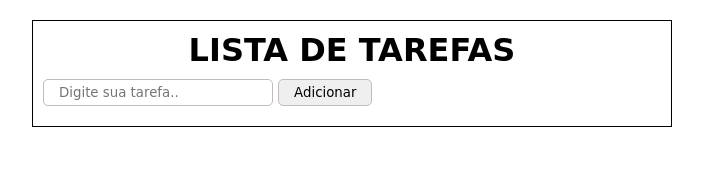
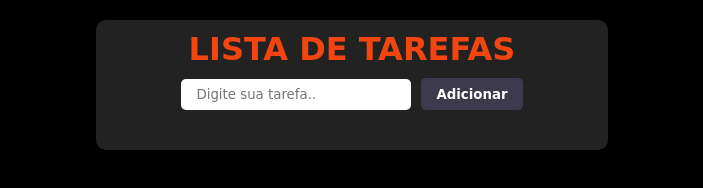
Before and after one commit to Luisokl/Lista-de-tarefas, a plain HTML site: page index.html in a window 1280 px wide. Shown: the whole page, without its empty margins (288-991 px from the left). Drawn offline with Linux system fonts and the light colour scheme; a web font is replaced by a local one.

Commit message:
estilizando app

```diff
--- a/index.html
+++ b/index.html
@@ -11,10 +11,12 @@
         <div class="title">
             <h1>Lista de Tarefas</h1>
         </div>
-        <div id="app">
-            <input type="text" name="text" id="text" placeholder="Digite sua tarefa..">
-            <button>Adicionar</button>
-        </div>
+            <div id="app" class="container-app">
+                <input type="text" name="text" id="text" placeholder="Digite sua tarefa..">
+                <button class="button">
+                    <span class="button-content">Adicionar</span>
+                </button>
+            </div>
         <div id="body">
             <ul>
 
--- a/style.css
+++ b/style.css
@@ -12,44 +12,98 @@ body {
     justify-content: center;
     align-items: start;
     min-height: 100vh;
+    background-color: #000;
 }
 
 .container {
     margin-top: 20px;
     padding: 10px;
-    border: 1px solid #000;
-    width: max(50%, 350px);
+    border-radius: 10px;
+    background: #222;
+    width: max(40%, 350px);
 }
 
 .container .title {
     text-transform: uppercase;
     text-align: center;
     margin-bottom: 10px;
+    color: #f3450f;
 }
 
-.container #app input{
+.container-app {
+    width: 100%;
+    display: flex;
+    justify-content: center;
+    align-items: center;
+
+}
+#app input{
     min-width: 230px;
-    padding: 5px 15px;
-    border: 1px solid #c2bcbc;
+    padding: 8px 15px;
+    margin-right: 10px;
     border-radius: 5px;
+    color: #413e3e;
+    border: none;
 }
-.container #app button {
-    padding: 5px 15px;
-    border: 1px solid #c2bcbc;
-    border-radius: 5px;
+#app input:focus {
+    outline: none;
 }
 
+
+
+
+.button {
+    display: flex;
+    align-items: center;
+    position: relative;
+    overflow: hidden;
+    height: 2rem;
+    padding: 10px 15px;
+    border-radius: 5px;
+    background: #3d3a4e;
+    background-size: 400%;
+    color: #FFF;
+    border: transparent;
+  }
+
+  .button:hover::before {
+    transform: scaleX(1);
+  }
+
+  .button-content {
+    font-weight: bold;
+    position: relative;
+    z-index: 1;
+  }
+
+  .button::before {
+    content: '';
+    position: absolute;
+    top: 0;
+    left: 0;
+    transform: scaleX(0);
+    transform-origin: 0 50%;
+    width: 100%;
+    height: inherit;
+    border-radius: inherit;
+    background: #f3450f;
+    color: #FFF;
+    transition: all 0.475s;
+  }
+
+
 .container #body {
-    margin-top: 10px;
+    margin-top: 30px;
 }
 .container #body ul li {
     display: flex;
     align-items: center;
     justify-content: space-between;
-    padding: 5px 5px;
+    padding: 5px 8px;
     margin: 5px 0;
-    border: 1px solid #c2bcbc;
     border-radius: 5px;
+    color: #413e3e;
+    background-color: #fff;
 }
 .container #body ul li div {
     display: inline-block;
```
